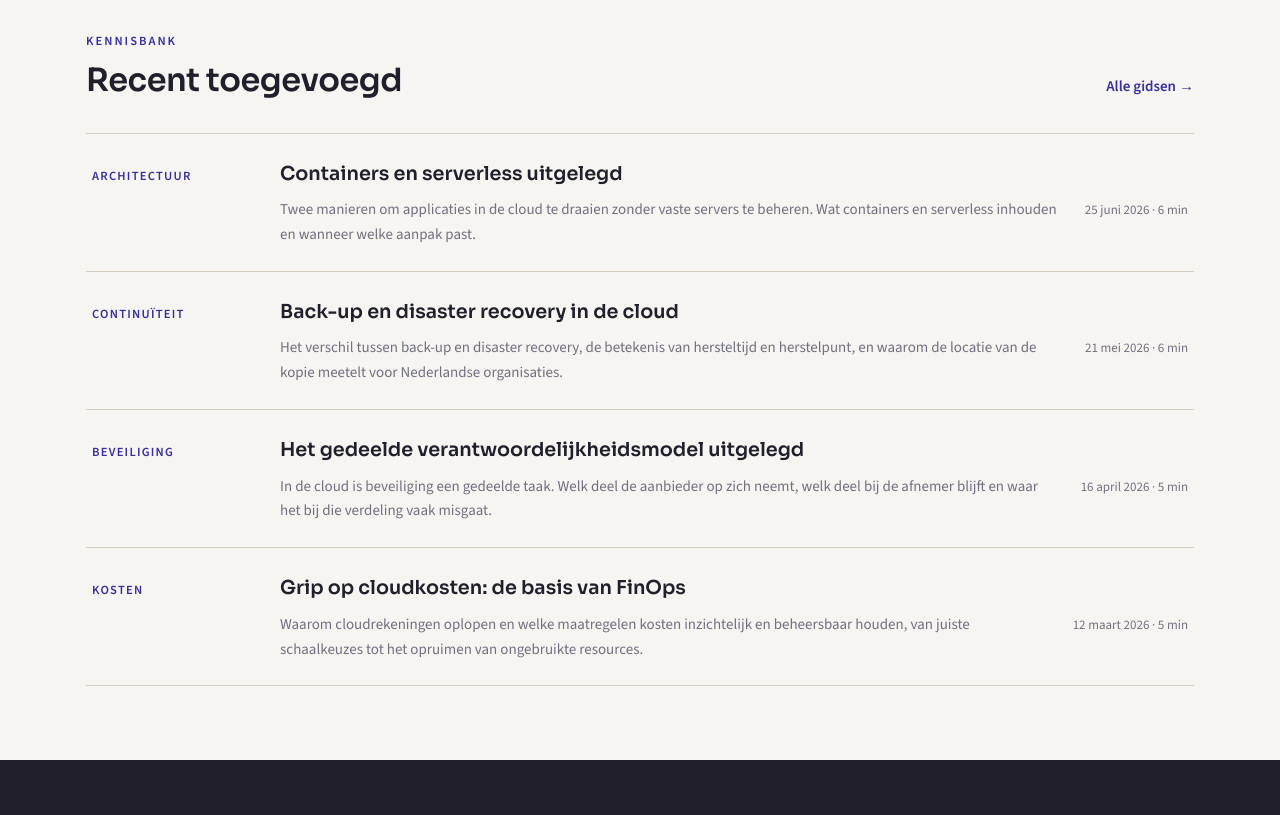
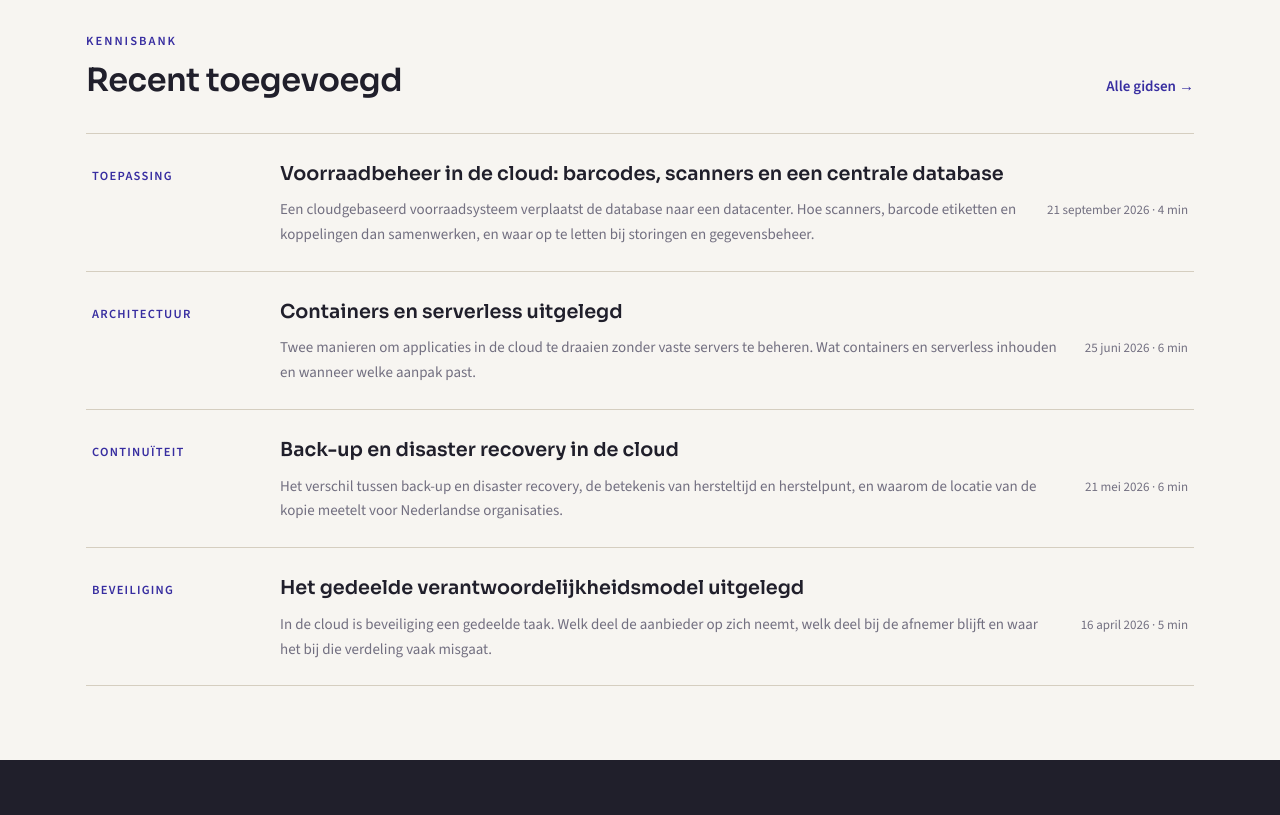
Before and after one commit to alexjknol-del/overcloudcomputing.nl, a plain HTML site: page public/index.html in a window 1280 px wide. Shown: the part 1460-2275 px from the top of the page. Drawn offline with nearby package versions, Linux system fonts and the light colour scheme.

Commit message:
Add files via upload

```diff
--- a/public/index.html
+++ b/public/index.html
@@ -129,6 +129,14 @@
     </div>
     <ul class="guide-list">
       <li class="guide-row">
+        <a href="/kennisbank/voorraadbeheer-in-de-cloud/">
+          <span class="guide-cat">Toepassing</span>
+          <span class="guide-title">Voorraadbeheer in de cloud: barcodes, scanners en een centrale database</span>
+          <span class="guide-desc">Een cloudgebaseerd voorraadsysteem verplaatst de database naar een datacenter. Hoe scanners, barcode etiketten en koppelingen dan samenwerken, en waar op te letten bij storingen en gegevensbeheer.</span>
+          <span class="guide-meta">21 september 2026 &middot; 4 min</span>
+        </a>
+      </li>
+      <li class="guide-row">
         <a href="/kennisbank/containers-en-serverless/">
           <span class="guide-cat">Architectuur</span>
           <span class="guide-title">Containers en serverless uitgelegd</span>
@@ -150,14 +158,6 @@
           <span class="guide-title">Het gedeelde verantwoordelijkheidsmodel uitgelegd</span>
           <span class="guide-desc">In de cloud is beveiliging een gedeelde taak. Welk deel de aanbieder op zich neemt, welk deel bij de afnemer blijft en waar het bij die verdeling vaak misgaat.</span>
           <span class="guide-meta">16 april 2026 &middot; 5 min</span>
-        </a>
-      </li>
-      <li class="guide-row">
-        <a href="/kennisbank/grip-op-cloudkosten/">
-          <span class="guide-cat">Kosten</span>
-          <span class="guide-title">Grip op cloudkosten: de basis van FinOps</span>
-          <span class="guide-desc">Waarom cloudrekeningen oplopen en welke maatregelen kosten inzichtelijk en beheersbaar houden, van juiste schaalkeuzes tot het opruimen van ongebruikte resources.</span>
-          <span class="guide-meta">12 maart 2026 &middot; 5 min</span>
         </a>
       </li>
     </ul>
--- a/public/sitemap.xml
+++ b/public/sitemap.xml
@@ -33,6 +33,10 @@
     <lastmod>2026-07-07</lastmod>
   </url>
   <url>
+    <loc>https://overcloudcomputing.nl/kennisbank/voorraadbeheer-in-de-cloud/</loc>
+    <lastmod>2026-09-21</lastmod>
+  </url>
+  <url>
     <loc>https://overcloudcomputing.nl/kennisbank/containers-en-serverless/</loc>
     <lastmod>2026-06-25</lastmod>
   </url>
```
